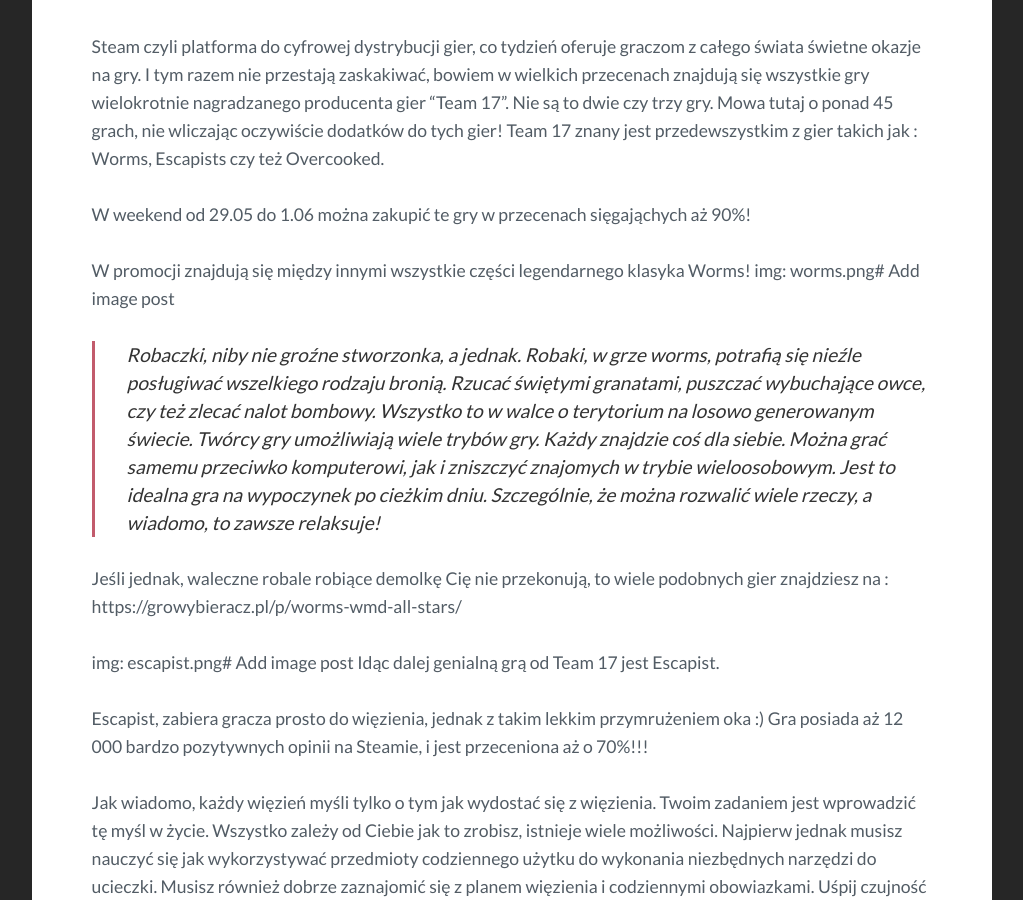
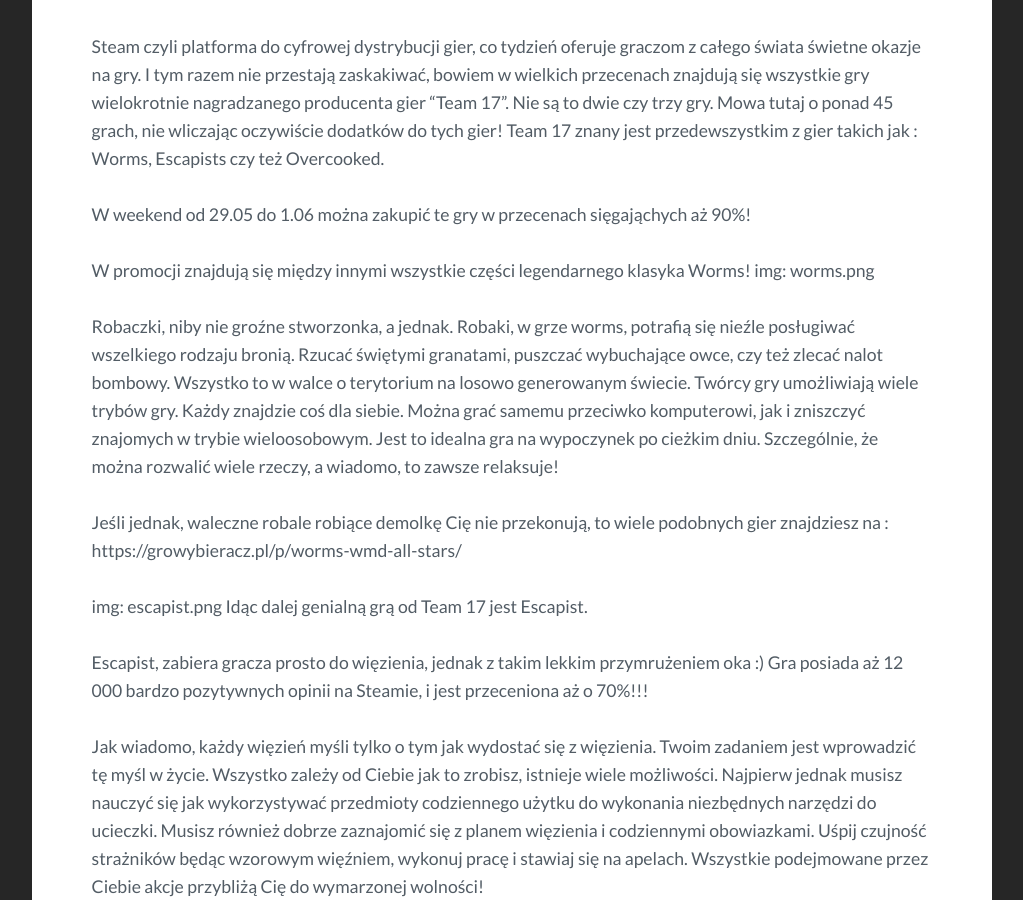
Before and after one commit to twojanowagra/twojanowagra.github.io, a Jekyll site: the page built from _posts/2020-30-05-the-wonderful-himalayan.markdown, in a window 1280 px wide and 900 px high, scrolled down 728 px. Shown: the whole window, without its empty margins (128-1151 px from the left). Built offline with Jekyll 4.4.1, drawn with Linux system fonts in a browser that asks for light colours; comment, search, counter and statistics services are not loaded.

Commit message:
Update 2020-30-05-the-wonderful-himalayan.markdown

```diff
--- a/_posts/2020-30-05-the-wonderful-himalayan.markdown
+++ b/_posts/2020-30-05-the-wonderful-himalayan.markdown
@@ -11,13 +11,13 @@
 W weekend od 29.05 do 1.06 można zakupić te gry w przecenach sięgająchych aż 90%!
 
 W promocji znajdują się między innymi wszystkie części legendarnego klasyka Worms!
-img: worms.png# Add image post
+img: worms.png
 
-> Robaczki, niby nie groźne stworzonka, a jednak. Robaki, w grze worms, potrafią się nieźle posługiwać wszelkiego rodzaju bronią. Rzucać świętymi granatami, puszczać wybuchające owce, czy też zlecać nalot bombowy. Wszystko to w walce o terytorium na losowo generowanym świecie. Twórcy gry umożliwiają wiele trybów gry. Każdy znajdzie coś dla siebie. Można grać samemu przeciwko komputerowi, jak i zniszczyć znajomych w trybie wieloosobowym.  Jest to idealna gra na wypoczynek po cieżkim dniu. Szczególnie, że można rozwalić wiele rzeczy, a wiadomo, to zawsze relaksuje!
+Robaczki, niby nie groźne stworzonka, a jednak. Robaki, w grze worms, potrafią się nieźle posługiwać wszelkiego rodzaju bronią. Rzucać świętymi granatami, puszczać wybuchające owce, czy też zlecać nalot bombowy. Wszystko to w walce o terytorium na losowo generowanym świecie. Twórcy gry umożliwiają wiele trybów gry. Każdy znajdzie coś dla siebie. Można grać samemu przeciwko komputerowi, jak i zniszczyć znajomych w trybie wieloosobowym.  Jest to idealna gra na wypoczynek po cieżkim dniu. Szczególnie, że można rozwalić wiele rzeczy, a wiadomo, to zawsze relaksuje!
 
 Jeśli jednak, waleczne robale robiące demolkę Cię nie przekonują, to wiele podobnych gier znajdziesz na : https://growybieracz.pl/p/worms-wmd-all-stars/
 
-img: escapist.png# Add image post
+img: escapist.png
 Idąc dalej genialną grą od Team 17 jest Escapist.
 
 Escapist, zabiera gracza prosto do więzienia, jednak z takim lekkim przymrużeniem oka :)
```
